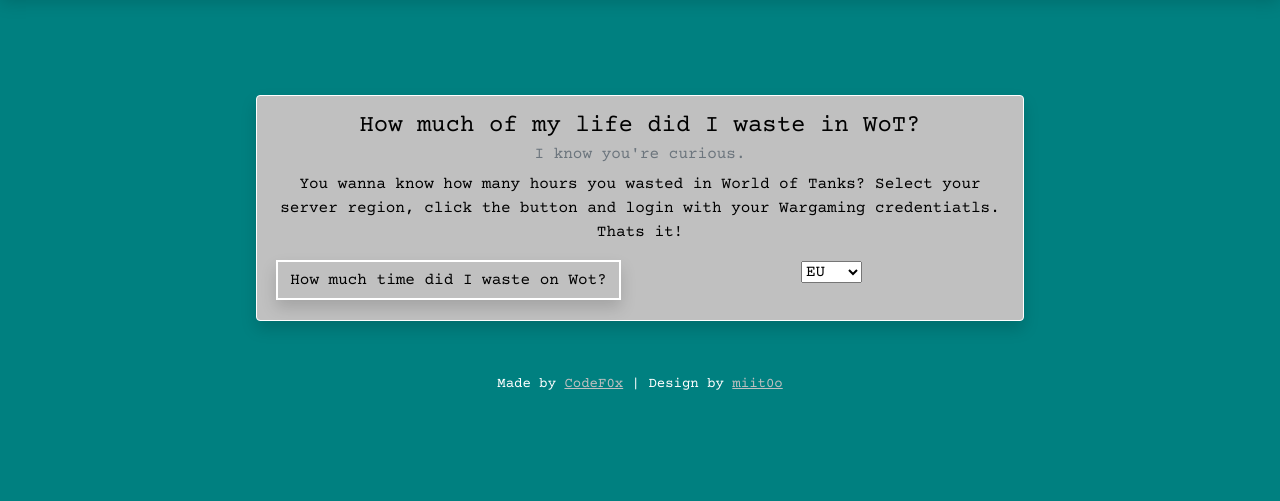
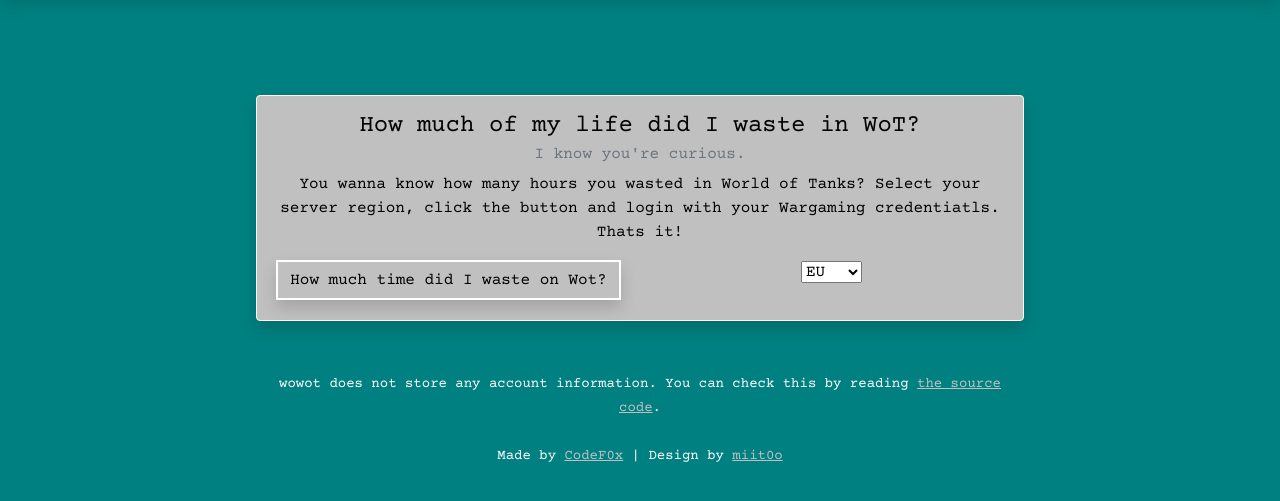
Before and after one commit to CodeF0x/wowot, a website: page assets/index.html in a window 1280 px wide. Shown: the part 61-562 px from the top of the page. Drawn offline with nearby package versions, Linux system fonts and the light colour scheme.

Commit message:
added disclaimer about not storing account info

```diff
--- a/assets/index.html
+++ b/assets/index.html
@@ -82,6 +82,18 @@
         </div>
       </div>
       <div class="disclaimer">
+        <small>
+          wowot does not store any account information. You can check this by
+          reading
+          <a
+            href="https://github.com/CodeF0x/wowot"
+            target="_blank"
+            rel="noopener noreferrer"
+            >the source code</a
+          >.
+        </small>
+        <br />
+        <br />
         <small
           >Made by
           <a href="https://github.com/CodeF0x" target="_blank">CodeF0x</a> |
```
Also changed, not shown: README.md.
